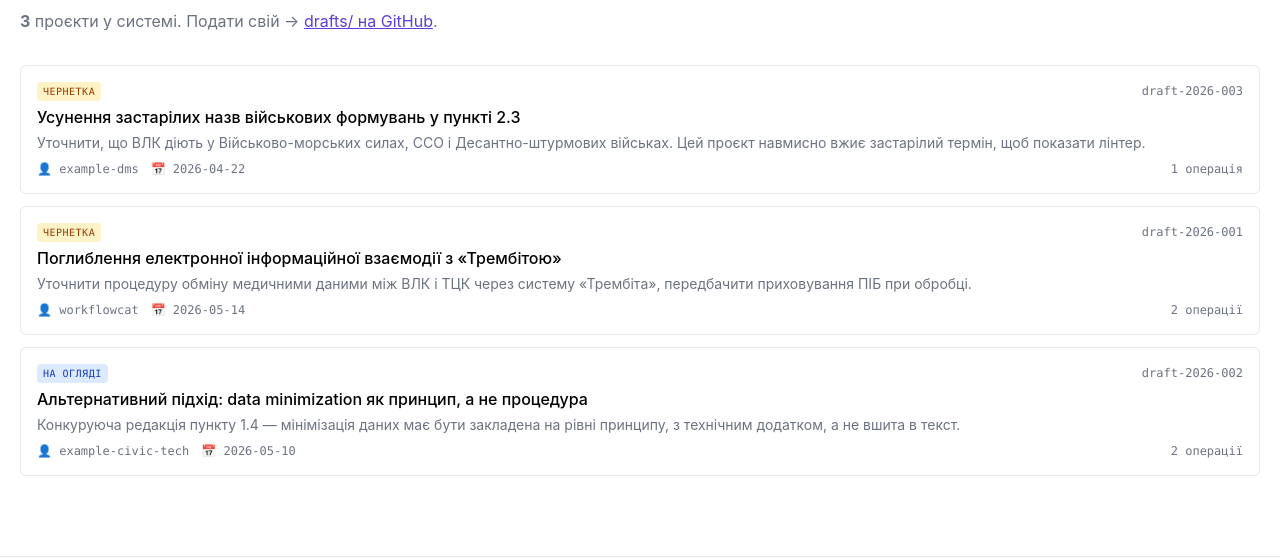
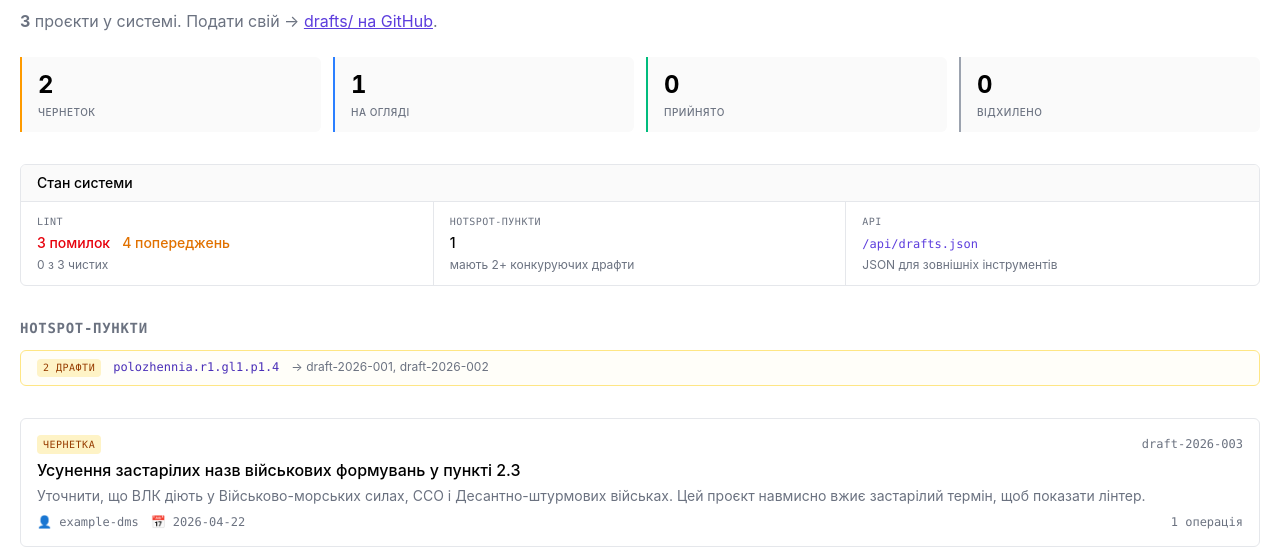
Before and after one commit to workflowcat/nakaz-402, an Astro site in the folder web/: page /drafts in a window 1280 px wide. Shown: the part 232-791 px from the top of the page. Built offline with nearby package versions, Linux system fonts and the light colour scheme; Astro itself is replaced by a stand-in of ours.

Commit message:
feat(drafts): iter 9 — drafter dashboard on /drafts/
/drafts/ index now leads with three aggregate panels before the
listing:

  Status counts grid:
    чернеток · на огляді · прийнято · відхилено
    Color-coded left border per status.

  "Стан системи" panel (3 columns):
    • Lint     — total errors + warnings across all drafts;
                  green "все чисто" when both zero.
                  "N of M clean" line.
    • Hotspot-пункти count
    • API link to /api/drafts.json for external tools.

  Hotspots section (only when ≥1 exists):
    For every target id appearing in 2+ drafts, render a row with
    the count, the target id, and the colliding draft ids.
    This is the "where will reviewers need to coordinate" view —
    p1.4 currently has draft-2026-001 and draft-2026-002 fighting
    over it.

Numbers are computed at build time so the dashboard reflects HEAD
state of the repo. No client-side JS, no auth.

Deployed: nakaz-402.vercel.app/drafts/

```diff
--- a/web/src/pages/drafts/index.astro
+++ b/web/src/pages/drafts/index.astro
@@ -1,6 +1,7 @@
 ---
 import Layout from '../../layouts/Layout.astro';
 import { getCollection } from 'astro:content';
+import { buildPunktIdIndex, lintDraft, lintTerminology } from '../../lib/drafts';
 
 const drafts = await getCollection('drafts');
 const sorted = drafts.sort((a, b) => {
@@ -8,6 +9,42 @@ const sorted = drafts.sort((a, b) => {
   const db = String(b.data.proposed_at ?? '');
   return db.localeCompare(da);
 });
+
+// Aggregate dashboard stats.
+const knownIds = await buildPunktIdIndex();
+const lintByDraft = new Map<string, { errors: number; warnings: number }>();
+const targetHits = new Map<string, string[]>(); // target id → list of draft ids
+for (const d of drafts) {
+  const others = drafts.filter((x) => x.id !== d.id);
+  const findings = [
+    ...lintDraft(d as any, knownIds, others as any),
+    ...lintTerminology(d as any),
+  ];
+  lintByDraft.set(d.id, {
+    errors: findings.filter((f) => f.level === 'error').length,
+    warnings: findings.filter((f) => f.level === 'warning').length,
+  });
+  for (const op of (d.data.operations ?? []) as any[]) {
+    if (op.target) {
+      const arr = targetHits.get(op.target) ?? [];
+      arr.push(d.data.id);
+      targetHits.set(op.target, arr);
+    }
+  }
+}
+
+const statusCounts = drafts.reduce<Record<string, number>>((acc, d) => {
+  acc[d.data.status] = (acc[d.data.status] ?? 0) + 1;
+  return acc;
+}, {});
+
+const totalErrors = [...lintByDraft.values()].reduce((s, v) => s + v.errors, 0);
+const totalWarnings = [...lintByDraft.values()].reduce((s, v) => s + v.warnings, 0);
+const cleanCount = [...lintByDraft.values()].filter((v) => v.errors === 0 && v.warnings === 0).length;
+
+const hotspots = [...targetHits.entries()]
+  .filter(([, arr]) => arr.length > 1)
+  .sort((a, b) => b[1].length - a[1].length);
 
 function fmtDate(v: string | Date | undefined | null): string {
   if (!v) return '';
@@ -40,10 +77,73 @@ const STATUS_COLOR: Record<string, string> = {
   </div>
 
   <h1 class="text-3xl font-bold tracking-tight mb-3">Проєкти амендментів</h1>
-  <p class="text-ink-500 mb-8">
+  <p class="text-ink-500 mb-6">
     <strong>{drafts.length}</strong> {drafts.length === 1 ? 'проєкт' : drafts.length < 5 ? 'проєкти' : 'проєктів'} у системі.
     Подати свій → <a href="https://github.com/workflowcat/nakaz-402/tree/main/drafts" target="_blank" rel="noopener" class="text-accent-600 dark:text-accent-300 underline">drafts/ на GitHub</a>.
   </p>
+
+  <section class="grid grid-cols-2 sm:grid-cols-4 gap-3 mb-8">
+    <div class="bg-ink-50 dark:bg-ink-900 border-l-2 border-amber-500 px-4 py-3 rounded-r-md">
+      <div class="text-2xl font-bold tabular-nums">{statusCounts.draft ?? 0}</div>
+      <div class="text-[10px] uppercase tracking-wider text-ink-500 mt-1 font-medium">чернеток</div>
+    </div>
+    <div class="bg-ink-50 dark:bg-ink-900 border-l-2 border-blue-500 px-4 py-3 rounded-r-md">
+      <div class="text-2xl font-bold tabular-nums">{statusCounts.review ?? 0}</div>
+      <div class="text-[10px] uppercase tracking-wider text-ink-500 mt-1 font-medium">на огляді</div>
+    </div>
+    <div class="bg-ink-50 dark:bg-ink-900 border-l-2 border-emerald-500 px-4 py-3 rounded-r-md">
+      <div class="text-2xl font-bold tabular-nums">{statusCounts.adopted ?? 0}</div>
+      <div class="text-[10px] uppercase tracking-wider text-ink-500 mt-1 font-medium">прийнято</div>
+    </div>
+    <div class="bg-ink-50 dark:bg-ink-900 border-l-2 border-ink-400 px-4 py-3 rounded-r-md">
+      <div class="text-2xl font-bold tabular-nums">{statusCounts.rejected ?? 0}</div>
+      <div class="text-[10px] uppercase tracking-wider text-ink-500 mt-1 font-medium">відхилено</div>
+    </div>
+  </section>
+
+  <section class="mb-8 rounded-md border border-ink-200 dark:border-ink-800 overflow-hidden">
+    <header class="px-4 py-2 bg-ink-50 dark:bg-ink-900 border-b border-ink-200 dark:border-ink-800 text-sm font-medium">
+      Стан системи
+    </header>
+    <div class="grid sm:grid-cols-3 divide-y sm:divide-y-0 sm:divide-x divide-ink-200 dark:divide-ink-800">
+      <div class="px-4 py-3">
+        <div class="text-[10px] uppercase tracking-wider text-ink-500 mb-1 font-mono">Lint</div>
+        <div class="flex items-center gap-3 text-sm">
+          {totalErrors > 0 && <span class="text-red-600 dark:text-red-300 font-medium">{totalErrors} помилок</span>}
+          {totalWarnings > 0 && <span class="text-amber-600 dark:text-amber-300 font-medium">{totalWarnings} попереджень</span>}
+          {totalErrors === 0 && totalWarnings === 0 && <span class="text-emerald-600 dark:text-emerald-300 font-medium">все чисто</span>}
+        </div>
+        <div class="text-xs text-ink-500 mt-1">{cleanCount} з {drafts.length} чистих</div>
+      </div>
+      <div class="px-4 py-3">
+        <div class="text-[10px] uppercase tracking-wider text-ink-500 mb-1 font-mono">Hotspot-пункти</div>
+        <div class="text-sm font-medium">{hotspots.length}</div>
+        <div class="text-xs text-ink-500 mt-1">{hotspots.length === 0 ? 'жодний пункт не змагається' : 'мають 2+ конкуруючих драфти'}</div>
+      </div>
+      <div class="px-4 py-3">
+        <div class="text-[10px] uppercase tracking-wider text-ink-500 mb-1 font-mono">API</div>
+        <div class="text-sm">
+          <a href="/api/drafts.json" class="text-accent-600 dark:text-accent-300 hover:underline font-mono text-xs">/api/drafts.json</a>
+        </div>
+        <div class="text-xs text-ink-500 mt-1">JSON для зовнішніх інструментів</div>
+      </div>
+    </div>
+  </section>
+
+  {hotspots.length > 0 && (
+    <section class="mb-8">
+      <h2 class="text-sm uppercase tracking-wider font-mono font-semibold text-ink-500 mb-3">Hotspot-пункти</h2>
+      <ul class="space-y-2 text-sm">
+        {hotspots.map(([target, ids]: any) => (
+          <li class="rounded-md border border-amber-200 dark:border-amber-900/40 bg-amber-50/30 dark:bg-amber-900/10 px-4 py-2 flex items-baseline gap-3 flex-wrap">
+            <span class="text-[10px] font-mono uppercase tracking-wider px-1.5 py-0.5 rounded bg-amber-100 text-amber-800 dark:bg-amber-900/40 dark:text-amber-300">{ids.length} драфти</span>
+            <code class="font-mono text-xs text-accent-700 dark:text-accent-300">{target}</code>
+            <span class="text-xs text-ink-500">→ {ids.join(', ')}</span>
+          </li>
+        ))}
+      </ul>
+    </section>
+  )}
 
   {sorted.length === 0 ? (
     <p class="text-ink-500 italic">Ще немає жодного проєкту.</p>
```
